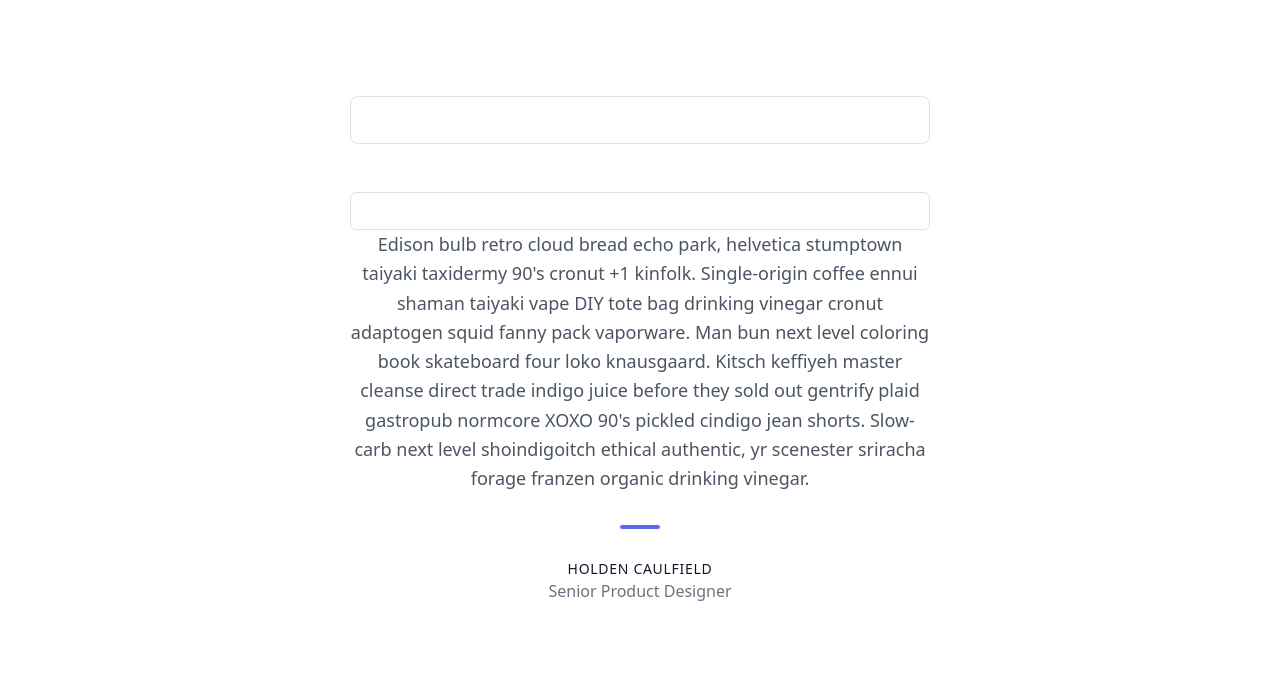
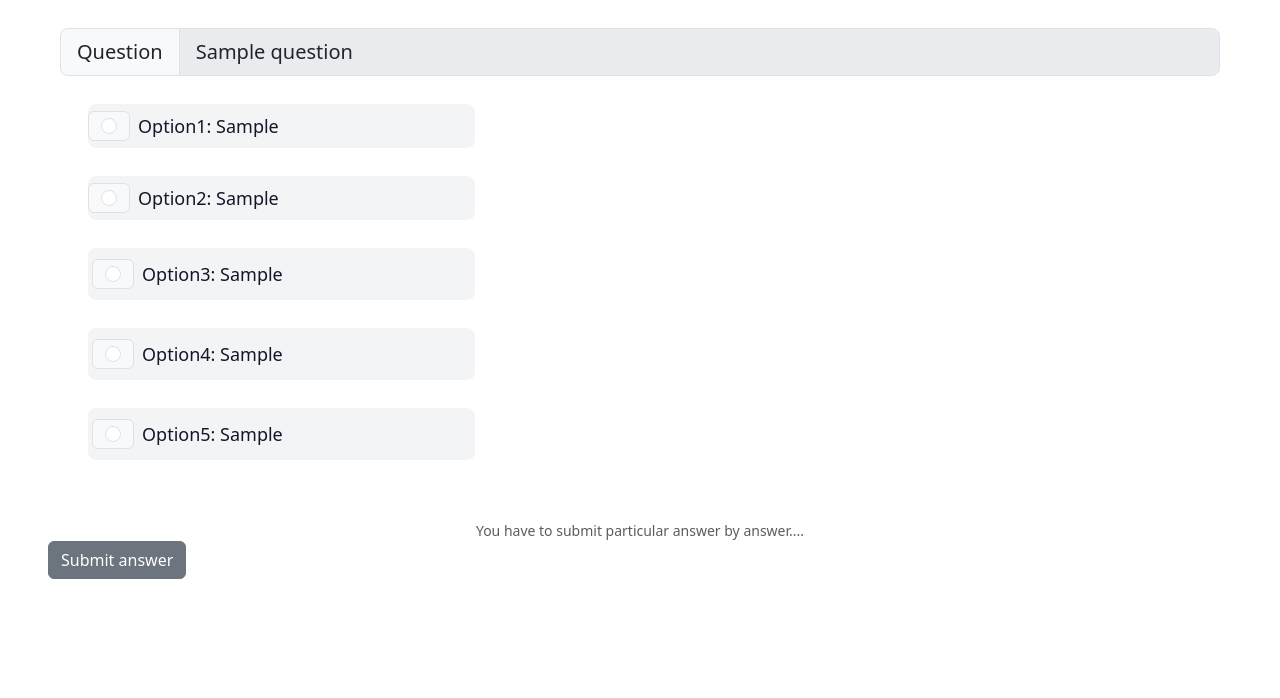
Before and after one commit to Asthasingh10/quiz-website, a PHP site: page /userQuestionMCQ.php in a window 1280 px wide. Shown: the part 56-754 px from the top of the page. Run offline with PHP 8.4, Linux system fonts and the light colour scheme; tables that the repository leaves empty or names only in its code hold one stand-in row (values such as "Sample post").

Commit message:
mcq page added

```diff
--- a/userQuestionMCQ.php
+++ b/userQuestionMCQ.php
@@ -1,5 +1,12 @@
 <?php
-
+$servername = "localhost";
+$username = "root";
+$password = "";
+$dbname = "registration-quiz";
+$conn = new mysqli($servername, $username, $password, $dbname);
+if (!$conn) {
+    echo "Sorry we are failed to connect to the database";
+}
 ?>
 <!DOCTYPE html>
 <html lang="en">
@@ -26,41 +33,99 @@
             <a class="nav-link active" aria-current="page" href="#">Home</a>
           </li>
           <li class="nav-item dropdown">
-                        <a class="nav-link active dropdown-toggle" href="#" role="button" data-bs-toggle="dropdown"
-                            aria-expanded="false">
-                            Quiz Type
-                        </a>
+            <a class="nav-link active dropdown-toggle" href="#" role="button" data-bs-toggle="dropdown" aria-expanded="false">
+                    Quiz Type </a>
     <ul class="dropdown-menu">
         <li><a class="dropdown-item" href="#">MCQs</a></li>
         <li><a class="dropdown-item" href="fillIn.php">Fill in the blanks</a></li>
     </ul>
     </li>
     </ul>
-
     <form class="d-flex" role="search">
         <a href="logout.php" class="btn btn-outline-success">Logout</a>
     </form>
     </div>
     </div>
     </nav>
- <div class="container">
- <section class="text-gray-600 body-font">
-  <div class="container px-5 py-24 mx-auto">
-    <div class="xl:w-1/2 lg:w-3/4 w-full mx-auto text-center">
-      <!-- <svg xmlns="http://www.w3.org/2000/svg" fill="currentColor" class="inline-block w-8 h-8 text-gray-400 mb-8" viewBox="0 0 975.036 975.036">
-        <path d="M925.036 57.197h-304c-27.6 0-50 22.4-50 50v304c0 27.601 22.4 50 50 50h145.5c-1.9 79.601-20.4 143.3-55.4 191.2-27.6 37.8-69.399 69.1-125.3 93.8-25.7 11.3-36.8 41.7-24.8 67.101l36 76c11.6 24.399 40.3 35.1 65.1 24.399 66.2-28.6 122.101-64.8 167.7-108.8 55.601-53.7 93.7-114.3 114.3-181.9 20.601-67.6 30.9-159.8 30.9-276.8v-239c0-27.599-22.401-50-50-50zM106.036 913.497c65.4-28.5 121-64.699 166.9-108.6 56.1-53.7 94.4-114.1 115-181.2 20.6-67.1 30.899-159.6 30.899-277.5v-239c0-27.6-22.399-50-50-50h-304c-27.6 0-50 22.4-50 50v304c0 27.601 22.4 50 50 50h145.5c-1.9 79.601-20.4 143.3-55.4 191.2-27.6 37.8-69.4 69.1-125.3 93.8-25.7 11.3-36.8 41.7-24.8 67.101l35.9 75.8c11.601 24.399 40.501 35.2 65.301 24.399z"></path>
-      </svg> -->
-      <input class="form-control form-control-lg" type="text" aria-label=".form-control-lg example"> <br> <br>
-      <div class="col-auto">
-        <input type="text" id="inputPassword6" class="form-control" aria-describedby="passwordHelpInline">
+    <div class="container ">
+       <?php
+       $sql = "SELECT * FROM `questions`";
+       $result =mysqli_query($conn,$sql);
+       $num=mysqli_num_rows($result);
+       if($num>0){
+        while($row=mysqli_fetch_assoc($result)){
+        echo '<section class="text-gray-600 body-font ">
+         <div class="container px-5 py-7 mx-auto">
+           <div class="flex flex-col text-center w-full">
+           <div class="input-group input-group-lg">
+              <span class="input-group-text" id="inputGroup-sizing-lg"  >Question</span>
+              <input type="text" class="form-control" disabled  value="'. $row["question"] .' " >
            </div>
-      <p class="leading-relaxed text-lg">Edison bulb retro cloud bread echo park, helvetica stumptown taiyaki taxidermy 90's cronut +1 kinfolk. Single-origin coffee ennui shaman taiyaki vape DIY tote bag drinking vinegar cronut adaptogen squid fanny pack vaporware. Man bun next level coloring book skateboard four loko knausgaard. Kitsch keffiyeh master cleanse direct trade indigo juice before they sold out gentrify plaid gastropub normcore XOXO 90's pickled cindigo jean shorts. Slow-carb next level shoindigoitch ethical authentic, yr scenester sriracha forage franzen organic drinking vinegar.</p>
-      <span class="inline-block h-1 w-10 rounded bg-indigo-500 mt-8 mb-6"></span>
-      <h2 class="text-gray-900 font-medium title-font tracking-wider text-sm">HOLDEN CAULFIELD</h2>
-      <p class="text-gray-500">Senior Product Designer</p>
+           </div>
+             <div class="w-1/3 m-7 ">
+               <div class="flex rounded-lg h-full bg-gray-100 flex-col">
+                 <div class="flex items-center">
+                 <div class="input-group-text">
+                  <input class="form-check-input mt-0" type="radio" name="optionss">
+                 </div>
+                   <h2 class="text-gray-900 p-2 text-lg title-font font-medium"> Option1: '.$row["options1"].'</h2>
+                 </div>
+               </div>
+             </div>
+             <div class="w-1/3 m-7 ">
+             <div class="flex rounded-lg h-full bg-gray-100 flex-col">
+               <div class="flex items-center">
+               <div class="input-group-text">
+                   <input class="form-check-input mt-0" type="radio" name="optionss">
+               </div>
+                 <h2 class="text-gray-900 p-2 text-lg title-font font-medium" > Option2: '.$row["options2"].'</h2>
+               </div>
+             </div>
+           </div>
+           <div class="w-1/3 m-7 ">
+               <div class="flex rounded-lg h-full bg-gray-100 p-1 flex-col">
+                 <div class="flex items-center">
+                 <div class="input-group-text">
+                   <input class="form-check-input mt-0" type="radio" name="optionss">
+                </div>
+                   <h2 class="text-gray-900 p-2 text-lg title-font font-medium"> Option3: '.$row["options3"].'</h2>
+                 </div>
+               </div>
+             </div>
+             <div class="w-1/3 m-7 ">
+               <div class="flex rounded-lg h-full bg-gray-100 p-1 flex-col">
+                 <div class="flex items-center">
+                 <div class="input-group-text">
+                   <input class="form-check-input mt-0" type="radio" name="optionss">
+                 </div>
+                   <h2 class="text-gray-900 p-2 text-lg title-font font-medium"> Option4: '.$row["options4"].'</h2>
+                 </div>
+               </div>
+             </div>
+             <div class="w-1/3 m-7 ">
+               <div class="flex rounded-lg h-full bg-gray-100 p-1 flex-col">
+                 <div class="flex items-center">
+                 <div class="input-group-text">
+                   <input class="form-check-input mt-0" type="radio" name="optionss">
+                 </div>
+                   <h2 class="text-gray-900 p-2 text-lg title-font font-medium"> Option5: '.$row["options5"].'</h2>
+                 </div>
+             </div>
+             </div>
+           </div>
            </div>
          </div>
        </section>
+        <div class="text-center form-text">You have to submit particular answer by answer....</div>
+       <div class="w-1/3 ml-12">
+       <button type="submit" class="btn btn-secondary mx-auto">Submit answer</button>
+       </div> ';
+       }
+    }
+      else{
+        echo "Ask admin to upload questions";
+       }
+       ?>
     </div>
 
 </body>
```
Lines whose indentation alone changed are shown as unchanged.
